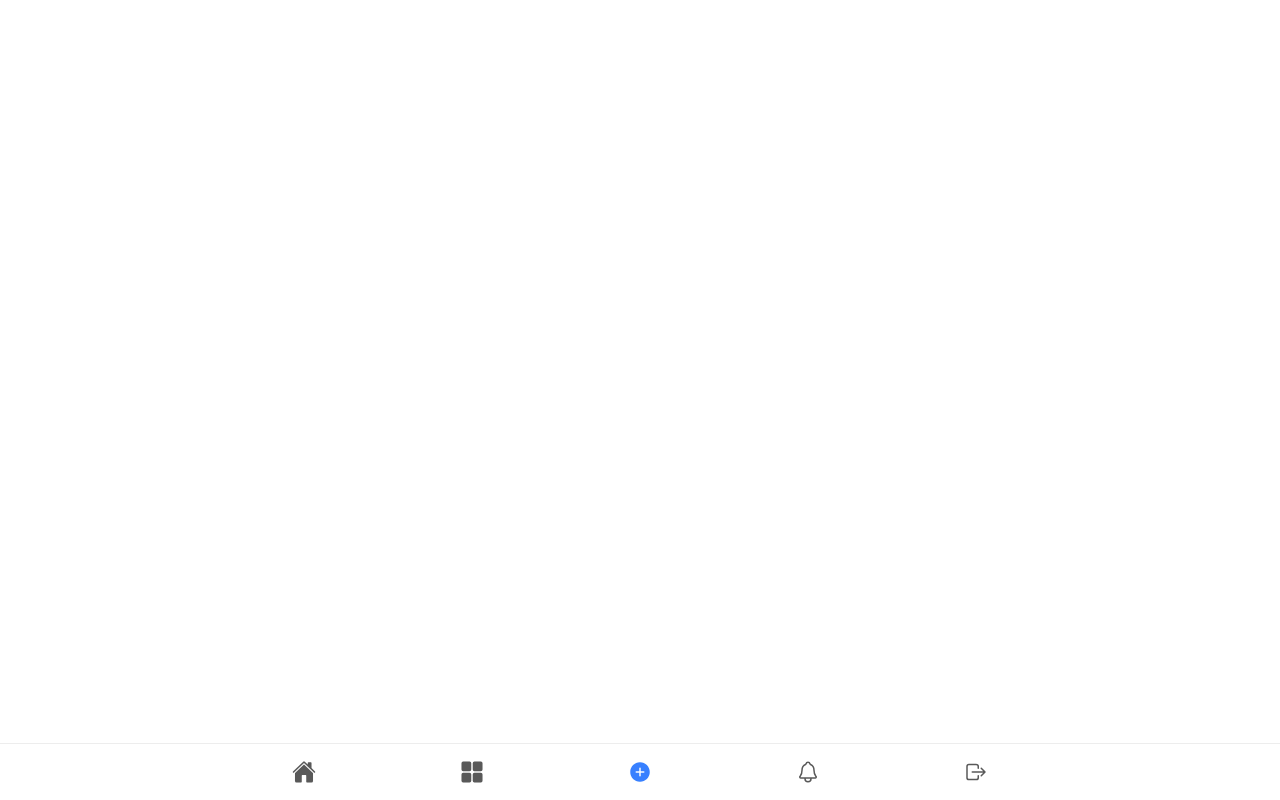
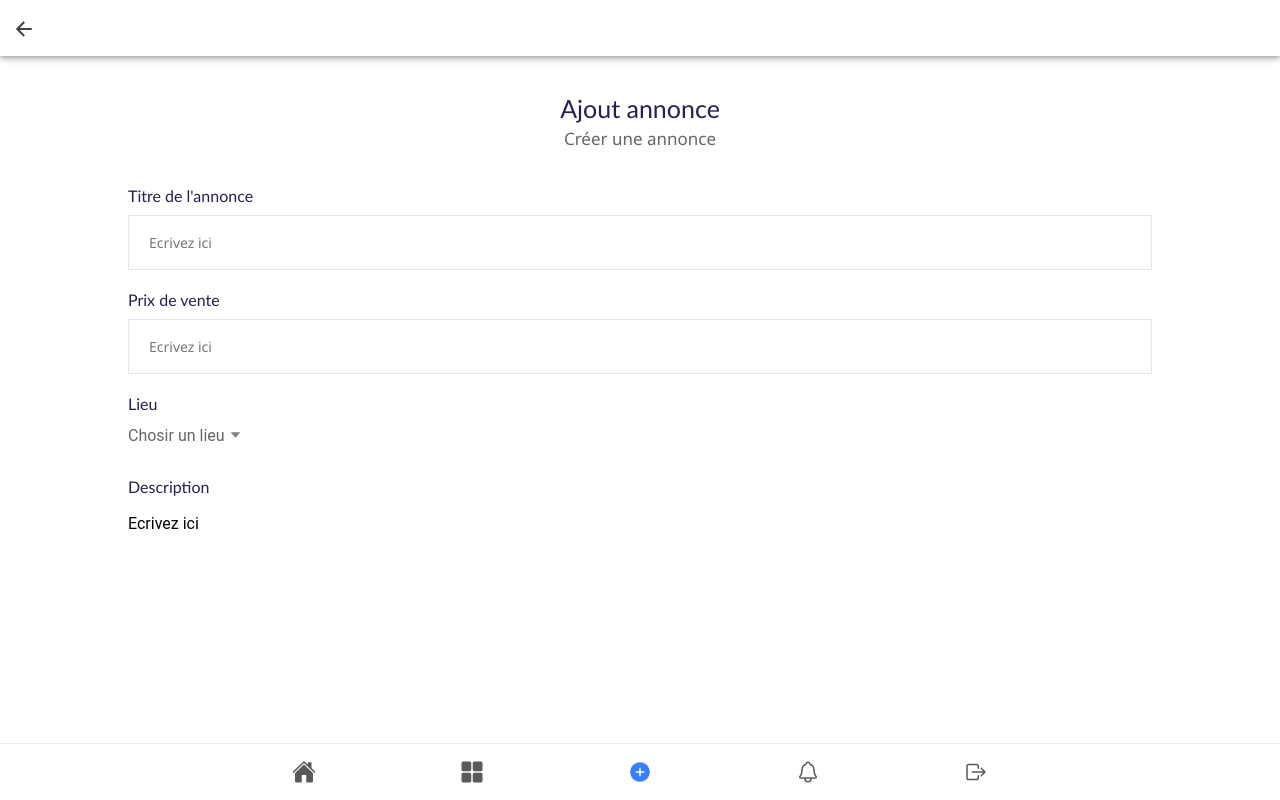
Before and after one commit to lauraophelie/front_office_mobile_voiture, a React (Vite) app: page /ajout_annonce in a window 1280 px wide. Built offline with nearby package versions, Linux system fonts and the light colour scheme.

Commit message:
ajout annonce

```diff
--- /dev/null
+++ b/src/components/input/Select.tsx
@@ -0,0 +1,35 @@
+import React from "react";
+import { IonSelect, IonSelectOption } from "@ionic/react";
+
+interface Option {
+    id: string | number;
+    nom?: string;
+    designation?: string;
+}
+
+interface SelectProps {
+    placeholder?: string;
+    data?: Option[];
+    onSelect?: (value: string | number) => void;
+}
+
+const Select: React.FC<SelectProps> = ({ placeholder, data = [], onSelect }) => {
+    const handleSelection = (e: CustomEvent) => {
+        const selectedValue = e.detail.value;
+        if (onSelect && selectedValue) {
+            onSelect(selectedValue);
+        }
+    };
+
+    return (
+        <IonSelect placeholder={placeholder} onIonChange={handleSelection}>
+            {data.map((item, index) => (
+                <IonSelectOption key={index} value={item.id}>
+                    {item.nom || item.designation}
+                </IonSelectOption>
+            ))}
+        </IonSelect>
+    );
+};
+
+export default Select;
--- a/src/pages/annonce/ajout/AjoutAnnonce.tsx
+++ b/src/pages/annonce/ajout/AjoutAnnonce.tsx
@@ -1,9 +1,79 @@
-import { IonBackButton, IonButtons, IonContent, IonHeader, IonTitle, IonToolbar } from "@ionic/react";
+import { IonBackButton, IonButtons, IonContent, IonHeader, IonSelect, IonSelectOption, IonTextarea, IonToolbar } from "@ionic/react";
+import "../annonce.scss";
+import Input from "../../../components/input/Input";
+import Select from "../../../components/input/Select";
+import { useState } from "react";
 
 const AjoutAnnonce: React.FC = () => {
+    const [lieu, setLieu] = useState([
+        {
+            id: 1,
+            designation: "Antananarivo"
+        }
+    ])
+
     return (
         <>
+           <IonHeader>
+                <IonToolbar>
+                    <IonButtons>
+                        <IonBackButton defaultHref="/menu"> </IonBackButton>
+                    </IonButtons>
+                </IonToolbar>
+           </IonHeader>
+           <IonContent>
+                <div className="ajout-annonce">
+                    <h2 className="ajout-annonce__title">
+                        <p className="ajout-annonce__title--main">
+                            Ajout annonce
+                        </p>
+                        <p className="ajout-annonce__title--extra">
+                            Créer une annonce
+                        </p>
+                    </h2>
 
+                    <div className="ajout-annonce__content">
+                        <div className="ajout-annonce__content__input">
+                            <label className="ajout-annonce__content__input--label">
+                                Titre de l'annonce
+                            </label>
+                            <Input
+                                type={"text"}
+                                placeholder="Ecrivez ici"
+                                className="ajout-annonce__content__input--element"
+                            />
+                        </div>
+
+                        <div className="ajout-annonce__content__input">
+                            <label className="ajout-annonce__content__input--label">
+                                Prix de vente
+                            </label>
+                            <Input
+                                type={"text"}
+                                placeholder="Ecrivez ici"
+                                className="ajout-annonce__content__input--element"
+                            />
+                        </div>
+
+                        <div className="ajout-annonce__content__input">
+                            <label className="ajout-annonce__content__input--label">
+                                Lieu
+                            </label>
+                            <Select
+                                placeholder="Chosir un lieu"
+                                data={lieu}
+                            />
+                        </div>
+
+                        <div className="ajout-annonce__content__input">
+                            <label className="ajout-annonce__content__input--label">
+                                Description
+                            </label>
+                            <IonTextarea value={"Ecrivez ici"}> </IonTextarea>
+                        </div>
+                    </div>
+                </div>
+           </IonContent>
         </>
     )
 }
--- a/src/pages/annonce/annonce.scss
+++ b/src/pages/annonce/annonce.scss
@@ -133,7 +133,8 @@
 
         &__element {
             display: flex;
-            justify-content: space-between;
+            justify-content: flex-start;
+            align-items: flex-end;
 
             &--main {
                 font-family: $primary-font;
@@ -143,7 +144,67 @@
             &--content {
                 font-family: $secondary-font;
                 font-weight: lighter;
+                padding-left: 15px;
+            }
+        }
+
+        &__voiture {
+            margin-top: 15px;
+            height: fit-content;
+
+            &--title {
+                font-size: 20px;
+                font-family: $primary-font;
+                color: $title-color;
+                text-align: center;
             }
         }
     }
 }
+
+.ajout-annonce {
+    margin-top: 50px;
+
+    &__title {
+        text-align: center;
+        line-height: 5px;
+
+        &--main {
+            font-family: $primary-font;
+            font-size: 25px;
+            color: $title-color;
+        }
+
+        &--extra {
+            font-size: 17px;
+            font-family: $secondary-font;
+            font-weight: lighter;
+            color: rgb(100, 100, 100);
+        }
+    }
+
+    &__content {
+        margin-top: 25px;
+        height: fit-content;
+        display: flex;
+        flex-direction: column;
+        align-items: center;
+
+        &__input {
+            display: flex;
+            margin-top: 20px;
+            width: 80%;
+            flex-direction: column;
+
+            &--label {
+                font-family: $primary-font;
+                color: $title-color;
+            }
+
+            &--element {
+                border: 1px solid rgb(230, 230, 230);
+                margin-top: 10px;
+            }
+        }
+    }
+}
--- a/src/pages/annonce/liste/DetailsAnnonce.tsx
+++ b/src/pages/annonce/liste/DetailsAnnonce.tsx
@@ -1,4 +1,4 @@
-import { IonContent } from "@ionic/react";
+import { IonBackButton, IonButtons, IonContent, IonHeader, IonTitle, IonToolbar } from "@ionic/react";
 import { useLocation } from "react-router";
 import { Swiper, SwiperSlide } from 'swiper/react';
 
@@ -15,6 +15,14 @@ const DetailsAnnonce: React.FC = () => {
     console.log("Annonce : " + annonceId);
 
     return (
+        <>
+            <IonHeader>
+                <IonToolbar>
+                    <IonButtons slot="start">
+                        <IonBackButton defaultHref="/liste_annonce"> </IonBackButton>
+                    </IonButtons>
+                </IonToolbar>
+            </IonHeader>
             <IonContent>
                 <div className="details-annonce">
                     <div className="details-annonce__image">
@@ -82,9 +90,88 @@ const DetailsAnnonce: React.FC = () => {
                                 Prix de l'annonce
                             </p>
                         </div>
+
+                        <div className="details-annonce__content__voiture">
+                            <h2 className="details-annonce__content__voiture--title">
+                                A propos du véhicule
+                            </h2>
+
+                            <div className="details-annonce__content__element">
+                                <p className="details-annonce__content__element--main">
+                                    Marque
+                                </p>
+                                <p className="details-annonce__content__element--content">
+                                    Marque
+                                </p>
+                            </div>
+
+                            <div className="details-annonce__content__element">
+                                <p className="details-annonce__content__element--main">
+                                    Modèle
+                                </p>
+                                <p className="details-annonce__content__element--content">
+                                    Modèle
+                                </p>
+                            </div>
+
+                            <div className="details-annonce__content__element">
+                                <p className="details-annonce__content__element--main">
+                                    Catégorie
+                                </p>
+                                <p className="details-annonce__content__element--content">
+                                    Catégorie
+                                </p>
+                            </div>
+
+                            <div className="details-annonce__content__element">
+                                <p className="details-annonce__content__element--main">
+                                    Vitesse
+                                </p>
+                                <p className="details-annonce__content__element--content">
+                                    Vitesse
+                                </p>
+                            </div>
+
+                            <div className="details-annonce__content__element">
+                                <p className="details-annonce__content__element--main">
+                                    Places
+                                </p>
+                                <p className="details-annonce__content__element--content">
+                                    Places
+                                </p>
+                            </div>
+
+                            <div className="details-annonce__content__element">
+                                <p className="details-annonce__content__element--main">
+                                    Portes
+                                </p>
+                                <p className="details-annonce__content__element--content">
+                                    Portes
+                                </p>
+                            </div>
+
+                            <div className="details-annonce__content__element">
+                                <p className="details-annonce__content__element--main">
+                                    Vitesse
+                                </p>
+                                <p className="details-annonce__content__element--content">
+                                    Vitesse
+                                </p>
+                            </div>
+
+                            <div className="details-annonce__content__element">
+                                <p className="details-annonce__content__element--main">
+                                    Kilométrage
+                                </p>
+                                <p className="details-annonce__content__element--content">
+                                    km
+                                </p>
+                            </div>
+                        </div>
                     </div>
                 </div>
             </IonContent>
+        </>
     )
 }
 
```
Lines whose indentation alone changed are shown as unchanged.
